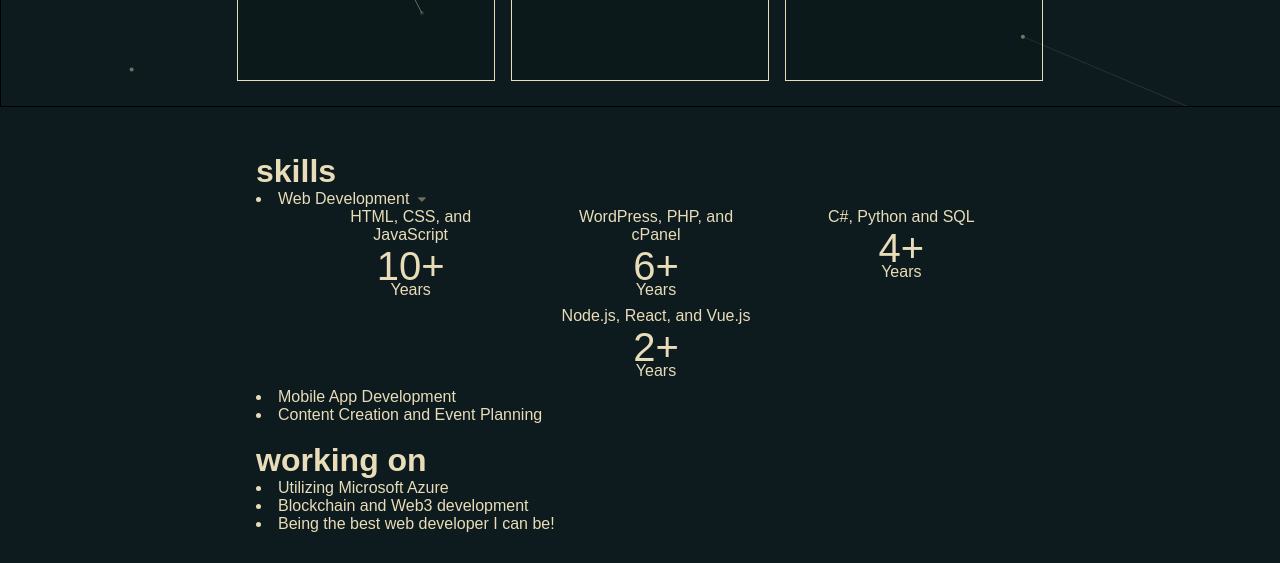
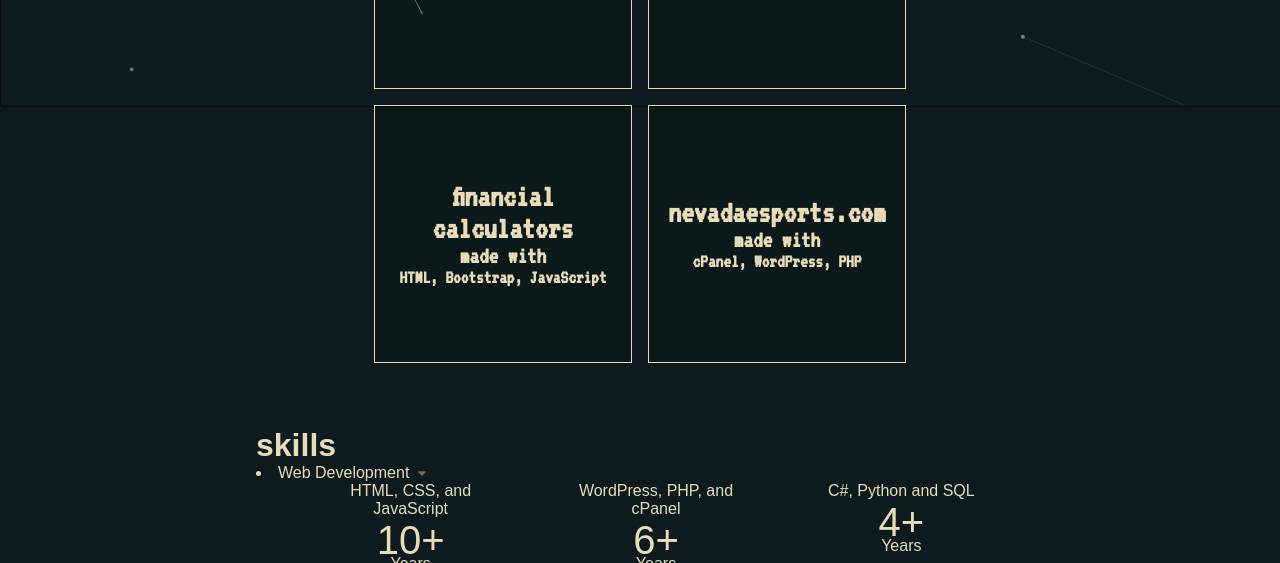
Before and after one commit to kimjustind/portfolio, a plain HTML site: page index.html in a window 1280 px wide. Shown: the part 695-1258 px from the top of the page. Drawn offline with Linux system fonts and the light colour scheme; a web font is replaced by a local one.

Commit message:
Added financial calc project and styling

```diff
--- a/css/index.css
+++ b/css/index.css
@@ -162,10 +162,12 @@
     flex-direction: row;
     flex-wrap: wrap;
     justify-content: center;
+    gap: 1em;
 }
 
 #projects {
-    padding: 0 auto;
+    margin: 0 auto;
+    max-width: 60%;
 }
 .portfolio-title {
     text-align: center;
@@ -181,7 +183,6 @@
     align-items: center;
     justify-content: center;
     flex-direction: column;
-    margin: 0.5em;
     transition: all 0.2s;
     text-align: center;
 }
--- a/index.html
+++ b/index.html
@@ -56,6 +56,11 @@
                 <h4>made with</h4>
                 <h5>HTML, CSS, JavaScript</h5>
             </div>
+            <div class="portfolio-item" onclick="window.open('https://kimjustind.github.io/calculators/');">
+                <h3>financial<br/>calculators</h3>
+                <h4>made with</h4>
+                <h5>HTML, Bootstrap, JavaScript</h5>
+            </div>
             <div class="portfolio-item" onclick="window.open('http://nevadaesports.com/');">
                 <h3>nevadaesports.com</h3>
                 <h4>made with</h4>
```
